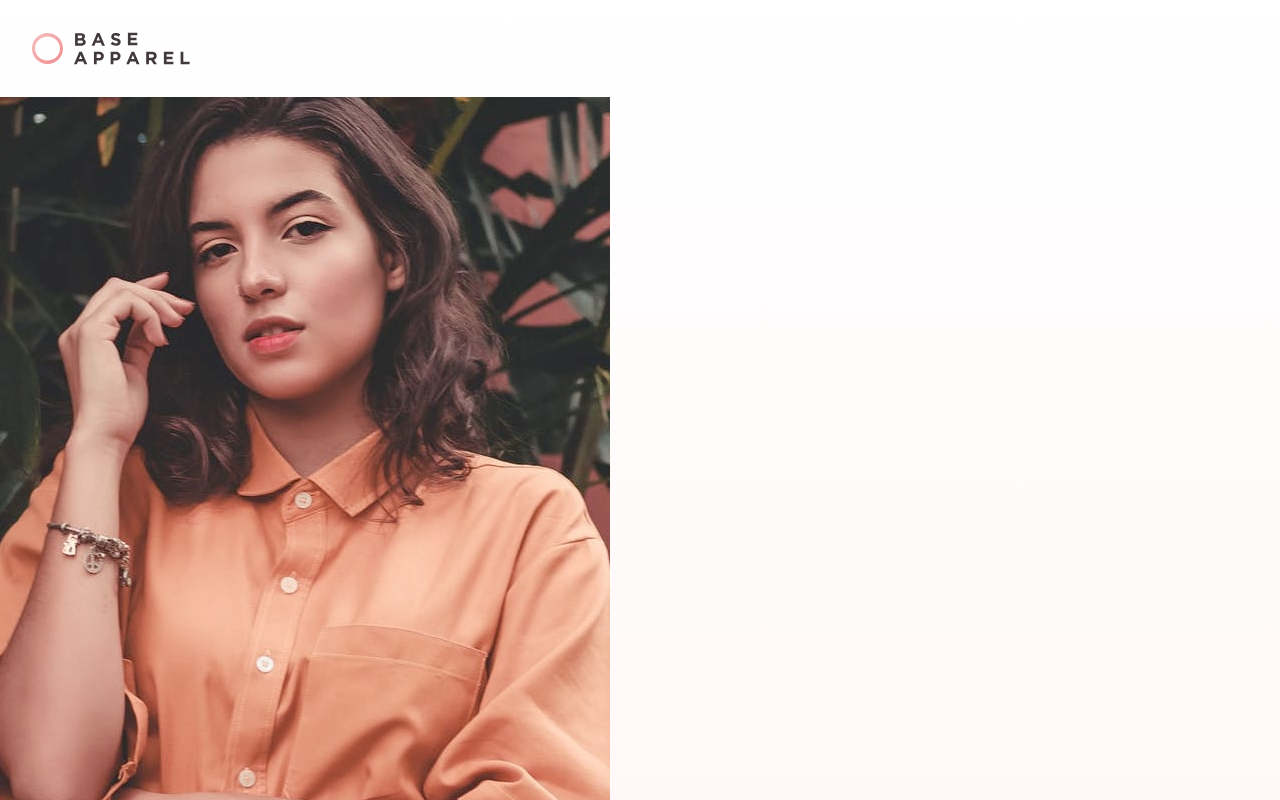
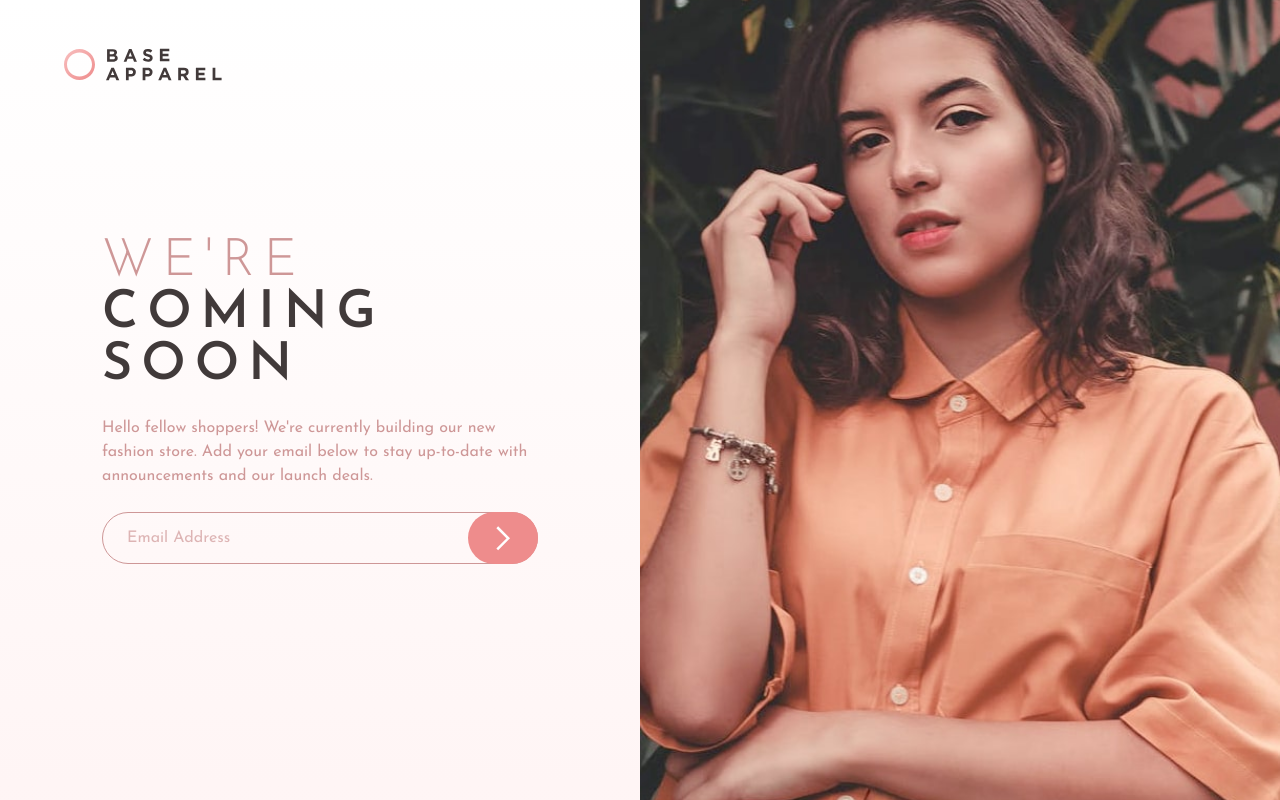
Before and after one commit to FLCHRIS/Base-Apparel-coming-soon-page, a React (Create React App) app: page / in a window 1280 px wide. Shown: the top 800 px of the page. Built offline with nearby package versions, Linux system fonts and the light colour scheme.

Commit message:
proyecto terminado

```diff
--- a/public/index.html
+++ b/public/index.html
@@ -13,7 +13,7 @@
       manifest.json provides metadata used when your web app is installed on a
       user's mobile device or desktop. See https://developers.google.com/web/fundamentals/web-app-manifest/
     -->
-    <link rel="manifest" href="%PUBLIC_URL%/manifest.json" />
+
     <!--
       Notice the use of %PUBLIC_URL% in the tags above.
       It will be replaced with the URL of the `public` folder during the build.
@@ -30,15 +30,5 @@
   </head>
   <body>
     <div id="root"></div>
-    <!--
-      This HTML file is a template.
-      If you open it directly in the browser, you will see an empty page.
-
-      You can add webfonts, meta tags, or analytics to this file.
-      The build step will place the bundled scripts into the <body> tag.
-
-      To begin the development, run `npm start` or `yarn start`.
-      To create a production bundle, use `npm run build` or `yarn build`.
-    -->
   </body>
 </html>
--- a/src/components/Main.jsx
+++ b/src/components/Main.jsx
@@ -7,11 +7,11 @@ import { Form } from './Form'
 export const Main = () => {
   return (
     <main className='main' >
-      <a href='#' >
+      <a href='/' >
         <img src={logo} alt="base apparel" className='main__logo' />
       </a>
       <picture>
-        <source media="(min-width: 870px)" srcset={heroDesktop} />
+        <source media="(min-width: 600px)" srcset={heroDesktop} />
         <img src={heroMobile} alt="" aria-disabled="true" />
       </picture>
       <Form />
--- a/src/scss/form.scss
+++ b/src/scss/form.scss
@@ -1,5 +1,8 @@
 .form {
   padding: 3.5em 2em;
+  width: 90%;
+  max-width: 500px;
+  margin: 0 auto;
   h1 {
     color: $DesaturatedRed;
     font-weight: 300;
@@ -21,6 +24,7 @@
   }
   form {
     position: relative;
+    width: 100%;
     .labelError{
       position: absolute;
       bottom: -2em;
@@ -70,3 +74,19 @@
     }
   }
 }
+
+@media screen and (min-width: 607px) {
+  .form {
+    display: flex;
+    flex-direction: column;
+    justify-content: center;
+    align-items: center;
+    h1 {
+      text-align: start;
+      letter-spacing: 9px;
+    }
+    p {
+      text-align: start;
+    }
+  }
+}
--- a/src/scss/main.scss
+++ b/src/scss/main.scss
@@ -8,4 +8,34 @@
       padding: 2em;
     }
   }
+  picture {
+    width: 100%;
+    img {
+      object-fit: cover;
+      width: 100%;
+    }
+  }
 }
+@media screen and (min-width: 607px){
+  .main{
+    position: relative;
+    display: grid;
+    grid-template-columns: 1fr 1fr;
+    grid-template-rows: 100vh;
+    grid-template-areas: 'form img';
+    a {
+      position: absolute;
+      margin: 1em 2em;
+    }
+    picture {
+      grid-area: img;
+      width: auto;
+      height: 100%;
+      img {
+        grid-area: img;
+        // width: 100%;
+         height: 100%;
+      }
+    }
+  }
+}
```
Also changed, not shown: desing/screenshot.png (added), 1 other file (tests, documents, lock files or other folders).
